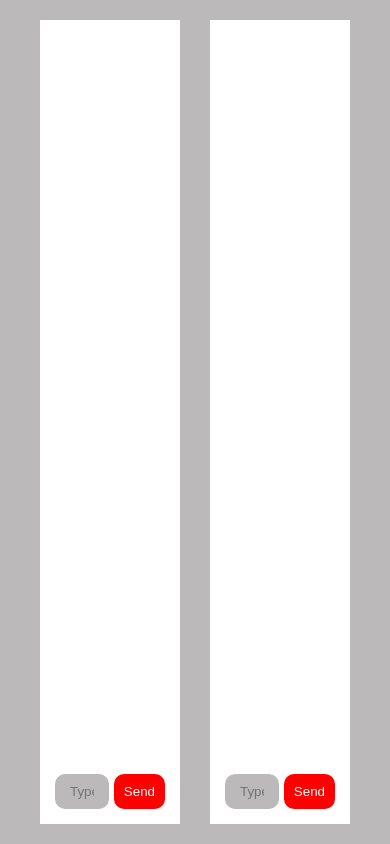
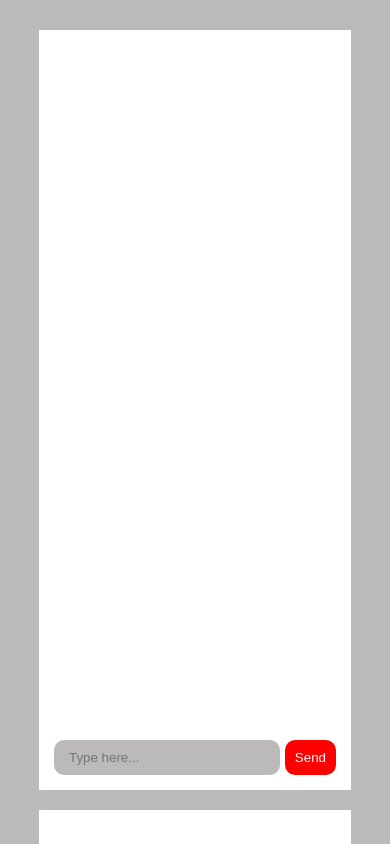
Before and after one commit to djooleee22/chatRoom, a plain HTML site: page index.html in a window 390 px wide. Shown: the top 844 px of the page. Drawn offline with Linux system fonts and the light colour scheme.

Commit message:
Update style.css

```diff
--- a/style.css
+++ b/style.css
@@ -10,12 +10,12 @@ body {
   display: flex;
   gap: 30px;
   justify-content: center;
+  align-items: center;
   padding: 20px;
 }
 
 .wrapper {
   width: 40%;
-    /* background-color: rgb(187, 185, 185); */
   background-color: white;
   min-height: 90vh;
   padding: 15px;
@@ -38,7 +38,7 @@ input {
   width: 85%;
   outline: none;
   border: none;
-    background-color:rgb(187, 185, 185);
+  background-color: rgb(187, 185, 185);
   border-radius: 10px;
   padding: 0 15px;
 }
@@ -71,3 +71,19 @@ button {
   margin-left: auto;
   color: white;
 }
+@media screen and (max-width: 730px) {
+  body {
+    padding: 0;
+  }
+}
+@media screen and (max-width: 560px) {
+  body {
+    display: block;
+    padding: 30px 0;
+  }
+  .wrapper:not(:last-child) {
+    width: 80%;
+    margin: 0 auto;
+    margin-bottom: 20px;
+  }
+}
```
Lines whose indentation alone changed are shown as unchanged.
